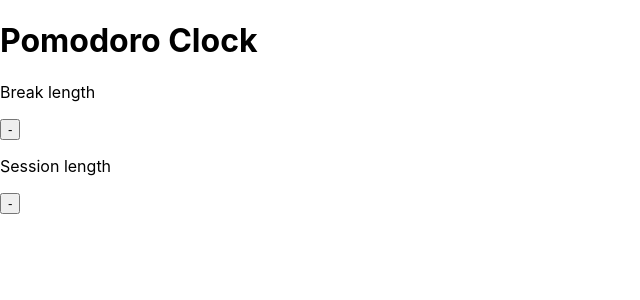
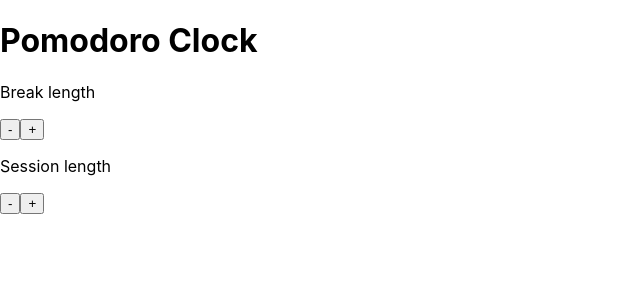
Before and after one commit to hajczek/pomodoro-clock, a React (Create React App) app: page / in a window 1280 px wide. Shown: the top 300 px of the page, without its empty margins (0-640 px from the left). Built offline with nearby package versions, Linux system fonts and the light colour scheme.

Commit message:
Added buttons for decrement to break and session elements

```diff
--- a/src/App.js
+++ b/src/App.js
@@ -7,10 +7,12 @@ function App() {
       <div id="break-label">
         <p>Break length</p>
         <button id="break-decrement">-</button>
+        <button id="break-increment">+</button>
       </div>
       <div id="session-label">
         <p>Session length</p>
         <button id="session-decrement">-</button>
+        <button id="session-increment">+</button>
       </div>
     </div>
   );
```
